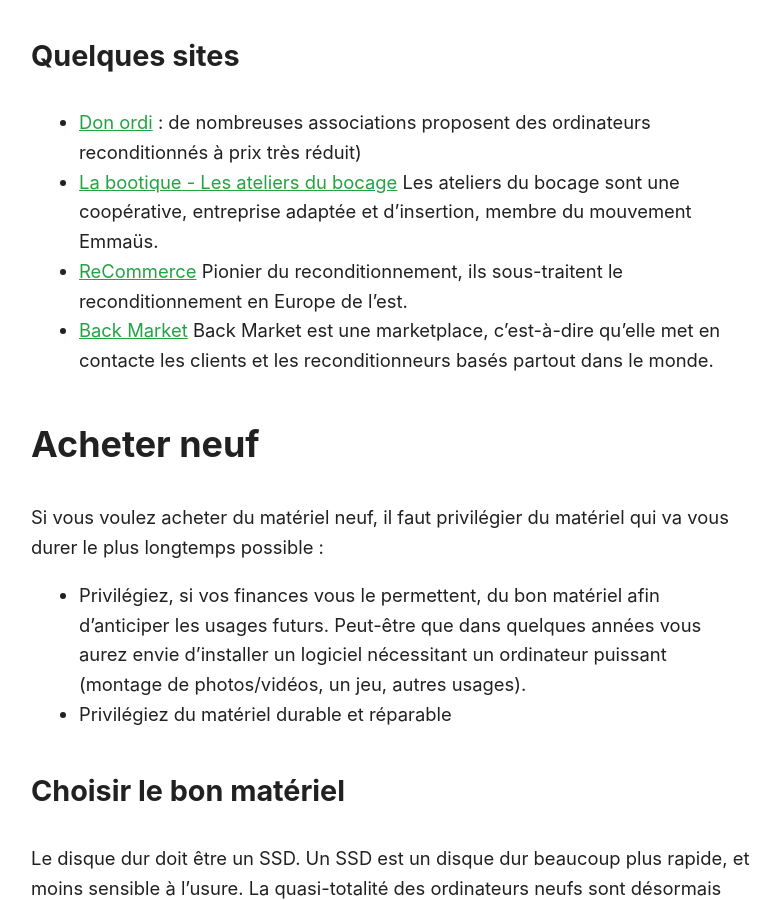
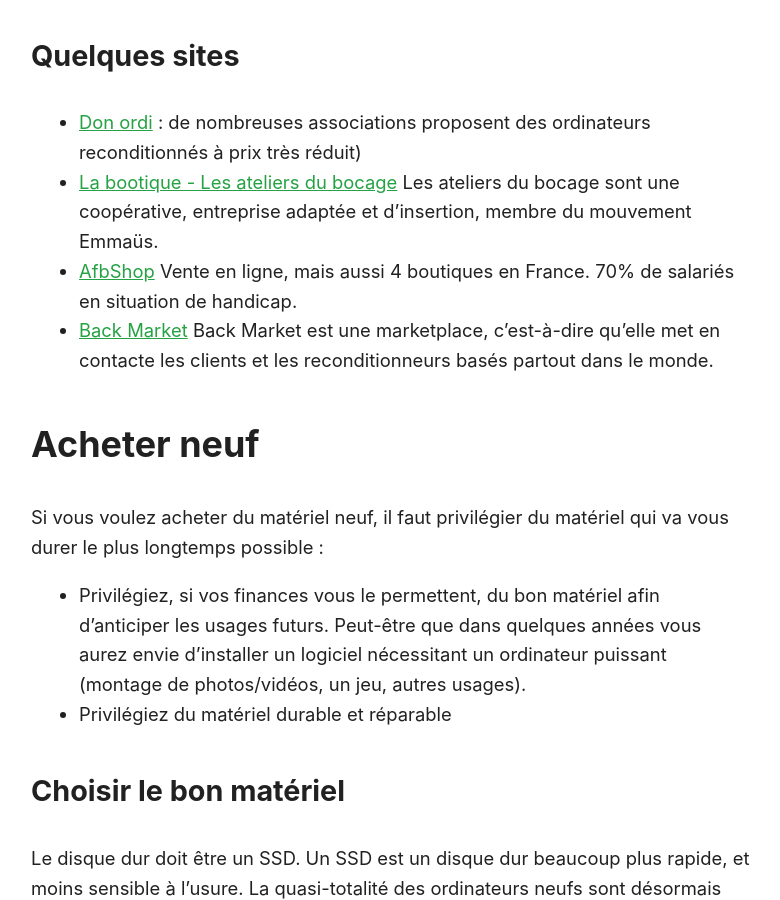
Before and after one commit to Slandais/slandais.github.io, a Jekyll site: the page built from _posts/2021-06-15-acheter-ordinateur-portable.md, in a window 1280 px wide and 900 px high, scrolled down 1560 px. Shown: the whole window, without its empty margins (249-1029 px from the left). Built offline with Jekyll 4.4.1, drawn with Linux system fonts in a browser that asks for light colours.

Commit message:
Update 2021-06-15-acheter-ordinateur-portable.md

```diff
--- a/_posts/2021-06-15-acheter-ordinateur-portable.md
+++ b/_posts/2021-06-15-acheter-ordinateur-portable.md
@@ -35,7 +35,7 @@
 
 * [Don ordi](https://donordi.fr/) : de nombreuses associations proposent des ordinateurs reconditionnés à prix très réduit)
 * [La bootique - Les ateliers du bocage](https://la-bootique.com/) Les ateliers du bocage sont une coopérative, entreprise adaptée et d’insertion, membre du mouvement Emmaüs.
-* [ReCommerce](https://www.recommerce.com/fr/) Pionier du reconditionnement, ils sous-traitent le reconditionnement en Europe de l'est.
+* [AfbShop](https://www.afbshop.fr/) Vente en ligne, mais aussi 4 boutiques en France. 70% de salariés en situation de handicap.
 * [Back Market](https://www.backmarket.fr/) Back Market est une marketplace, c’est-à-dire qu'elle met en contacte les clients et les reconditionneurs basés partout dans le monde.
 
 ## Acheter neuf
```
